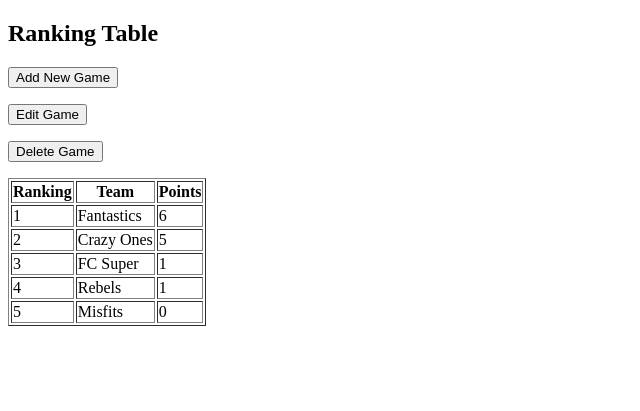
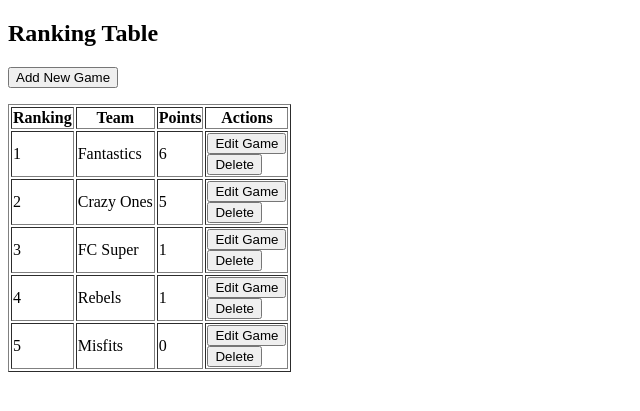
Before and after one commit to kaixuanx3/Django-Assessment, a Django app: page /games/ in a window 1280 px wide. Shown: the top 411 px of the page, without its empty margins (0-640 px from the left). Run offline with Django 3.2, Linux system fonts and the light colour scheme; data comes from the database, SQL or seed files in the repository.

Commit message:
Update game_list.html

```diff
--- a/sports_league_project/sports_league_app/templates/game_list.html
+++ b/sports_league_project/sports_league_app/templates/game_list.html
@@ -15,24 +15,13 @@
 
     <p> </p>
 
-    <form method="get" action="{% url 'edit_game' %}">
-        <button type="submit">Edit Game</button>
-    </form>
-
-    <p> </p>
-
-    <form method="get" action="{% url 'delete_game' %}">
-        <button type="submit">Delete Game</button>
-    </form>
-
-    <p> </p>
-
     <table border="1">
         <thead>
             <tr>
                 <th>Ranking</th>
                 <th>Team</th>
                 <th>Points</th>
+                <th>Actions</th>
             </tr>
         </thead>
         <tbody>
@@ -41,6 +30,16 @@
                     <td>{{ forloop.counter }}</td>
                     <td>{{ team.team_name }}</td>
                     <td>{{ team.points }}</td>
+                    <td>
+                        <form method="post" action="{% url 'edit_game' team_name=team.team_name %}">
+                            {% csrf_token %}
+                            <button type="submit">Edit Game</button>
+                        </form>
+                        <form method="post" action="{% url 'delete_game' team_name=team.team_name %}">
+                            {% csrf_token %}
+                            <button type="submit">Delete</button>
+                        </form>
+                    </td>
                 </tr>
             {% endfor %}
         </tbody>
```
